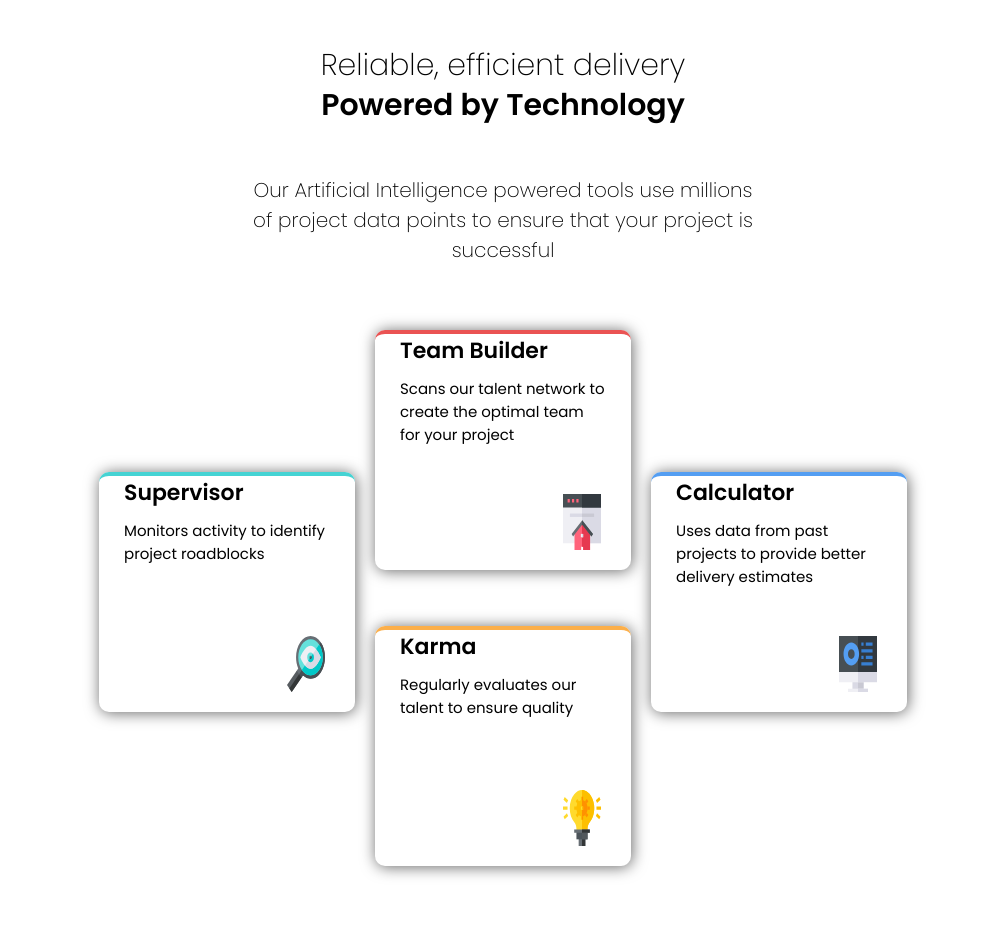
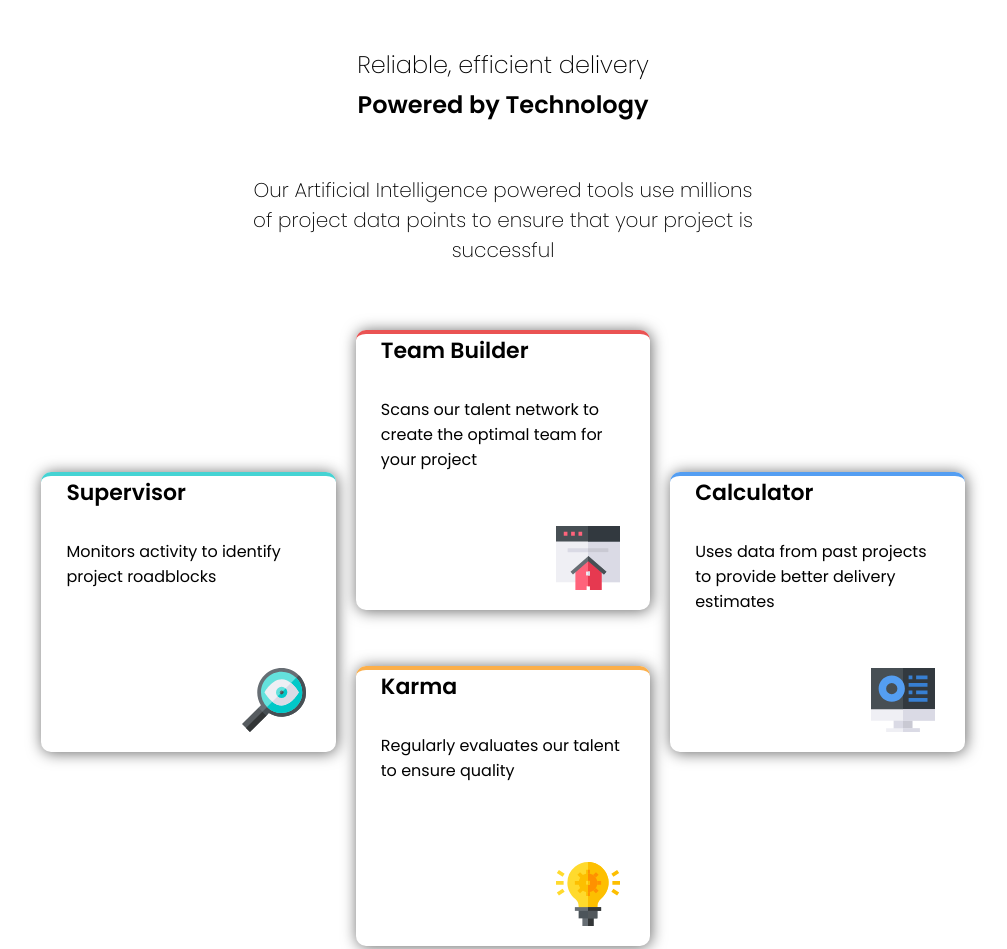
Before and after one commit to pawan00126/four-card-feature-section, a plain HTML site: page index.html in a window 1280 px wide. Shown: the top 949 px of the page, without its empty margins (137-1144 px from the left). Before the commit the page ends 922 px from the top, so only its background shows below. Drawn offline with Linux system fonts and the light colour scheme.

Commit message:
Update style.css

```diff
--- a/style.css
+++ b/style.css
@@ -4,7 +4,7 @@
 @import url('https://fonts.googleapis.com/css2?family=Poppins:wght@200;400;600;800&display=swap');
 
 
-@media (min-width: 700px)
+@media (min-width: 600px)
 {
 *{
     padding: 0px;
@@ -15,7 +15,7 @@
 
 body{
     font-family: "Poppins";
-    font-size: 15px;
+    font-size: 16px;
 }
 
 .main{
@@ -25,7 +25,7 @@ body{
 }
 
 .heading{
-    font-size: 30px;
+    font-size: 1.5rem;
     /* border: 2px solid black; */
     padding: 5px;
     line-height: 40px;
@@ -74,8 +74,8 @@ body{
     box-shadow: 1px 1px 15px rgba(0,0,0,0.6);
     border-radius: 10px;
     margin: 10px;
-    height: 30vh;
-    width: 20vw;
+    height: 35vh;
+    width: 23vw;
 
     position: relative;
 
@@ -84,15 +84,11 @@ body{
 
 .description{
     /* border: 2px solid red; */
-    margin-top: 10px;
+    margin-top: 30px;
     margin-bottom: 10px;
 }
 
 .card img{
-    /* margin-left: 210px; */
-    /* margin-top: 20px; */
-    height: 7vh;
-    width: 3vw;
 
     position: absolute;
     bottom: 20px;
```
